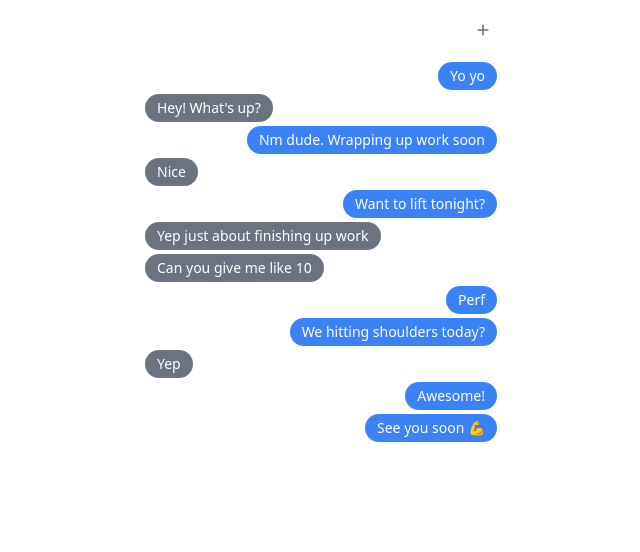
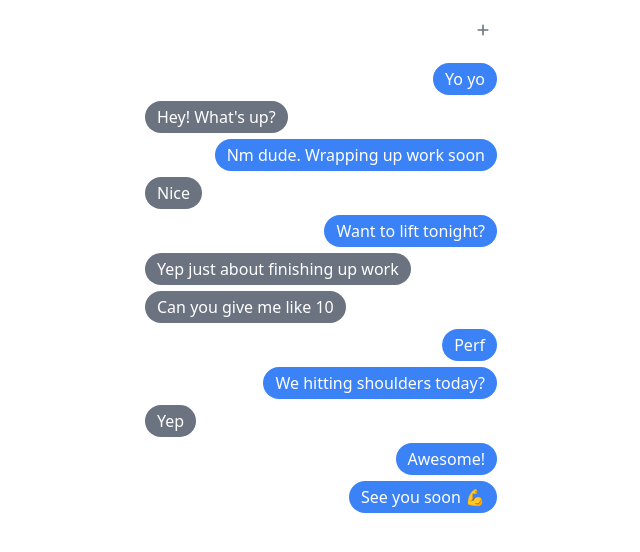
Before and after one commit to samselikoff/2022-08-24-staggered-imessage-animation, a Next.js app: page / in a window 1280 px wide. Shown: the top 552 px of the page, without its empty margins (319-959 px from the left). Built offline with nearby package versions, Linux system fonts and the light colour scheme.

Commit message:
demo tweak

```diff
--- a/pages/index.js
+++ b/pages/index.js
@@ -60,7 +60,7 @@ export default function Home() {
         </button>
       </div>
 
-      <ul className="w-full mt-4 text-sm">
+      <ul className="w-full mt-4">
         <AnimatePresence initial={false} mode="popLayout">
           {messages.map((message) => (
             <motion.li
@@ -83,14 +83,15 @@ export default function Home() {
               }}
               key={message.id}
             >
-              <div className="py-0.5 flex">
+              <div className="py-[3px] flex">
                 <button
                   onClick={() => removeMessage(message)}
                   className={`${
                     message.user === "me"
                       ? "bg-blue-500 ml-auto"
                       : "bg-gray-500 mr-auto"
-                  } px-3 py-1 bg-blue-500 text-white text-left rounded-full`}
+                  } px-3 py-1 bg-blue-500 text-white text-left rounded-full select-none`}
+                  style={{ WebkitTapHighlightColor: "transparent" }}
                 >
                   {message.text}
                 </button>
```
